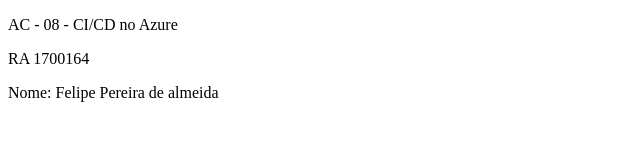
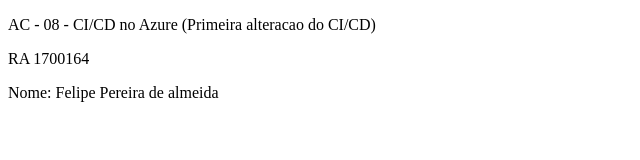
Before and after one commit to av-98ingram/ac08ra1700164, a plain HTML site: page index.html in a window 1280 px wide. Shown: the whole page, without its empty margins (0-640 px from the left). Drawn offline with Linux system fonts and the light colour scheme.

Commit message:
primeira alteração

```diff
--- a/index.html
+++ b/index.html
@@ -7,7 +7,7 @@
     <title>CI/CD no Azure</title>
 </head>
 <body>
-    <p>AC - 08 - CI/CD no Azure</p>
+    <p>AC - 08 - CI/CD no Azure (Primeira alteracao do CI/CD)</p>
     <p>RA 1700164</p>
     <p>Nome: Felipe Pereira de almeida</p>
 </body>
```
